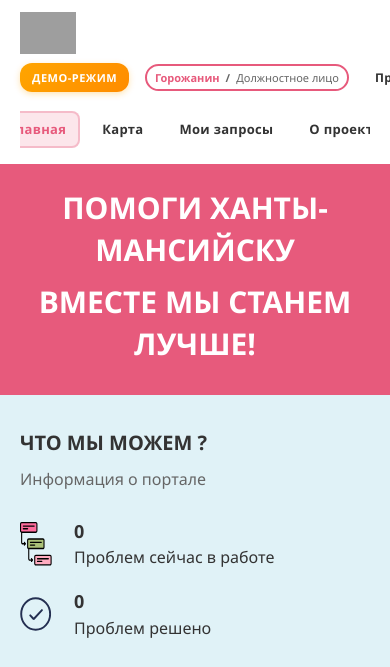
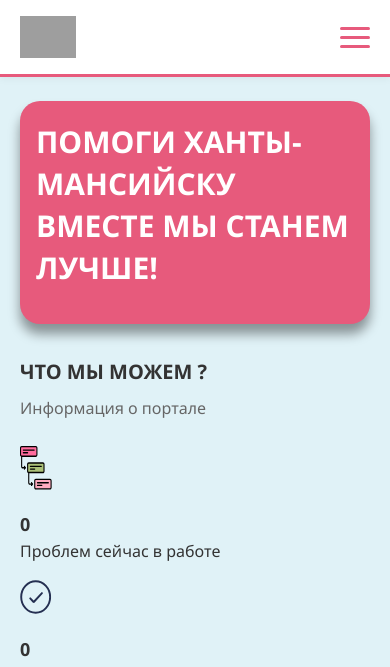
Before and after one commit to AndreyV105105105/Map_of_local_issues, a Django app: page / in a window 390 px wide. Shown: the top 667 px of the page. Run offline with Django 5.2, Linux system fonts and the light colour scheme; the first user in the database is signed in; tables that the repository leaves empty hold one stand-in row (Sample ...); grey boxes are pictures that could not be loaded.

Commit message:
header for mob vers change

```diff
--- a/static/css/base.css
+++ b/static/css/base.css
@@ -436,143 +448,135 @@ body {
 }
 
 
+.mobile-menu-btn {
+    display: none;
+    flex-direction: column;
+    justify-content: space-between;
+    width: 30px;
+    height: 21px;
+    background: transparent;
+    border: none;
+    cursor: pointer;
+    padding: 0;
+    z-index: 1001;
+}
+
+.mobile-menu-btn span {
+    width: 100%;
+    height: 3px;
+    background-color: var(--primary-color);
+    border-radius: 3px;
+    transition: all 0.3s ease;
+}
+
+.mobile-menu-btn.active span:nth-child(1) {
+    transform: translateY(9px) rotate(45deg);
+}
+
+.mobile-menu-btn.active span:nth-child(2) {
+    opacity: 0;
+}
+
+.mobile-menu-btn.active span:nth-child(3) {
+    transform: translateY(-9px) rotate(-45deg);
+}
+
 /* Адаптивность для header */
 @media (max-width: 992px) {
     .header .container {
-        gap: 24px;
+        position: relative;
     }
 
-    .header__nav ul {
+    .mobile-menu-btn {
+        display: flex;
+    }
+
+    .header__menu {
+        display: none;
+        position: absolute;
+        top: 100%;
+        left: 0;
+        width: 100%;
+        background-color: white;
+        flex-direction: column;
+        padding: 24px 20px;
+        box-shadow: 0 10px 20px rgba(0,0,0,0.1);
+        gap: 24px;
+        z-index: 1000;
+        border-top: 1px solid rgba(0,0,0,0.05);
+        max-height: 80vh;
+        overflow-y: auto;
+    }
+
+    .header__menu.active {
+        display: flex;
+        animation: slideDown 0.3s ease forwards;
+    }
+
+    .header__nav,
+    .header_main_nav {
+        width: 100%;
+        justify-content: center;
+    }
+
+    .header__nav ul,
+    .header_main_nav ul {
+        flex-direction: column;
+        width: 100%;
         gap: 16px;
+        align-items: center;
+    }
+
+    .header__nav li,
+    .header_main_nav li {
+        width: 100%;
+        justify-content: center;
+    }
+
+    .header__nav a,
+    .nav-item a {
+        width: 100%;
+        text-align: center;
+        padding: 12px;
+        background-color: var(--secondary-color);
+        border-radius: 12px;
+    }
+
+    .header__nav a:hover,
+    .nav-item a:hover {
+        background-color: rgba(231, 90, 124, 0.1);
     }
 
     .logo-icon {
         height: 48px;
     }
 
-    .header__logo a,
-    .header__logo h1 {
-        font-size: 14px;
+    /* Demo badge tweaks for mobile */
+    .demo-badge {
+        margin-right: 0;
+        margin-bottom: 8px;
     }
 
-    .header__nav a,
-    .nav-link-btn,
-    .nav-item a {
-        font-size: 15px;
-        padding: 8px 16px;
-    }
-}
-
-@media (max-width: 768px) {
-    .header {
-        padding: 12px 0;
+    .demo-switch {
+        margin-right: 0;
+        width: 100%;
+        justify-content: center;
     }
 
-    .header .container {
-        flex-wrap: wrap;
-        gap: 10px; /* Уменьшил gap */
-        align-items: center;
+    .demo-switch form {
+        width: 100%;
+        display: flex;
+        justify-content: center;
     }
 
-    .header__logo {
-        order: 1;
-        gap: 10px;
-        flex: 0 1 auto;
-        max-width: 60%;
-    }
-
-    .logo-icon {
-        height: 40px;
-        flex-shrink: 0;
-    }
-
-    .header__logo a,
-    .header__logo h1 {
-        font-size: 12px;
-        white-space: nowrap;
-        overflow: hidden;
-        text-overflow: ellipsis;
-    }
-
-
-    .header_main_nav {
-        order: 2;
-        margin-left: auto;
-        flex-shrink: 0;
-    }
-
-    .header_main_nav ul {
-        gap: 8px;
-    }
-
-    /* Меню разделов - на новой строке */
-    .header__nav {
-        order: 3;
+    .demo-switch-btn {
         width: 100%;
-        margin-top: 10px;
-        overflow-x: auto;
-        padding-bottom: 4px;
-        -webkit-overflow-scrolling: touch;
-        /* Скрываем скроллбар но оставляем скролл */
-        scrollbar-width: none;
-    }
-
-    .header__nav::-webkit-scrollbar {
-        display: none;
-    }
-
-    .header__nav ul {
-        gap: 12px;
-        width: max-content;
-        flex-wrap: nowrap;
-        padding: 0 4px; /* Небольшой отступ по бокам */
-    }
-
-    .header__nav a,
-    .nav-link-btn,
-    .nav-item a {
-        font-size: 14px;
-        padding: 8px 14px;
-        white-space: nowrap;
-    }
-
-    .nav-link-btn-primary {
-        font-size: 14px;
-        padding: 8px 16px;
-    }
-
-    .results-gallery {
-        grid-template-columns: repeat(2, 1fr);
-    }
-
-    .results-info {
-        flex-direction: column;
-        gap: 12px;
-    }
-
-    .footer-links {
-        flex-direction: column;
-        gap: 8px;
-        align-items: center;
-    }
-
-    .footer-content {
-        flex-direction: column;
-        align-items: center;
-        text-align: center;
-    }
-
-    .footer-text {
-        min-width: auto;
-        width: 100%;
+        justify-content: center;
+        padding: 12px;
     }
 }
 
 @media (max-width: 480px) {
-    .header .container {
-        gap: 8px;
-    }
-
     /* Скрываем текст логотипа на совсем маленьких экранах, оставляем только иконку */
     .header__logo h1,
     .header__logo a {
@@ -580,29 +584,7 @@ body {
     }
 
     .logo-icon {
-        height: 42px; /* Чуть крупнее иконка, раз текста нет */
-    }
-
-    .header__nav ul {
-        gap: 8px;
-    }
-
-    .header__nav a,
-    .nav-link-btn,
-    .nav-item a {
-        font-size: 13px;
-        padding: 6px 12px;
-    }
-
-    .header_main_nav .nav-item a {
-        font-size: 12px;
-        padding: 6px 10px;
-    }
-
-    /* Для демо-режима уменьшаем отступы */
-    .demo-switch-btn {
-        padding: 4px 8px;
-        font-size: 11px;
+        height: 42px;
     }
 
     .results-gallery {
--- a/static/css/home.css
+++ b/static/css/home.css
@@ -41,6 +41,8 @@ html, body {
     font-weight: 600;
     line-height: 1.4;
     text-transform: uppercase;
+    word-wrap: break-word;
+    overflow-wrap: break-word;
 }
 
 
@@ -52,17 +54,21 @@ html, body {
     text-align: left;
     margin-top: 15px;
     align-self: flex-start;
+    word-wrap: break-word;
+    max-width: 100%;
 }
 
 .banner-right {
     font-size: 24px;
     font-weight: 600;
-    line-height: 100;
+    line-height: 1.4;
     text-transform: uppercase;
     text-align: right;
     margin-bottom:15px ;
     align-self: flex-end;
     margin-top: auto;
+    word-wrap: break-word;
+    max-width: 100%;
 }
 
 
@@ -390,48 +397,61 @@ html, body {
     .gallery-prev, .gallery-next {
         display: none;
     }
+}
+
+
+@media (max-width: 992px) {
+    .content-grid {
+        grid-template-columns: 1fr;
+    }
+
+    .cards-container {
+        grid-template-columns: repeat(2, 1fr);
+    }
+
+    .help-banner {
+        width: 100%;
+        border-radius: 20px;
+        padding: 24px;
+        margin: 24px 0;
+    }
 
     .help-banner.full-width {
-        width: auto;
+        width: 100%;
         left: 0;
-        margin: 0 -20px; /* Компенсация padding контейнера */
+        margin-left: 0;
+        margin-right: 0;
+        border-radius: 20px;
         padding: 24px;
-        border-radius: 0;
-        box-shadow: none;
     }
 
     .map-wrapper {
         margin-top: 0;
     }
 
-    .content-grid {
+    .map-image {
+        height: 300px;
+        object-fit: cover;
+    }
+}
+
+@media (max-width: 768px) {
+    .cards-container {
         grid-template-columns: 1fr;
-        gap: 24px;
     }
 
-    .cards-container {
-        grid-template-columns: 1fr;
-        gap: 16px;
+    .help-banner {
+        padding: 24px 16px;
     }
 
     .help-banner-content {
         flex-direction: column;
-        align-items: center;
-        text-align: center;
+        align-items: flex-start;
     }
 
-    .banner-left,
-    .banner-right {
-        font-size: 20px;
-        text-align: center;
-        align-self: center;
-        margin: 0 0 10px 0;
-    }
-
-    .banner-text-content {
-        display: flex;
-        flex-direction: column;
-        align-items: center;
+    .help-banner h2,
+    .help-banner p {
+        text-align: left;
     }
 }
 
@@ -441,21 +461,26 @@ html, body {
     }
 
     .info-item {
-        flex-direction: row; /* Вернем в строку, чтобы не разваливалось */
-        align-items: center;
+        flex-direction: column;
+        align-items: flex-start;
     }
 
     .info-item img {
-        margin-bottom: 0;
-        margin-right: 10px;
+        margin-bottom: 8px;
     }
 
     .map-container {
-        height: 250px;
+        height: auto;
+        min-height: 250px;
     }
 
     .map-image {
         height: 250px;
+    }
+
+    .help-banner,
+    .help-banner.full-width {
+        padding: 20px 16px;
     }
 
     .banner-left,
@@ -463,7 +488,41 @@ html, body {
         font-size: 18px;
     }
 
-    .help-banner.full-width {
-        padding: 20px 16px;
+    .map-cta, .demo-cta-button {
+        padding: 10px 20px;
+        font-size: 14px;
+        width: 80%;
+        white-space: nowrap;
+        overflow: hidden;
+        text-overflow: ellipsis;
     }
 }
+
+
+@media (max-width: 768px) {
+    .banner-text-container {
+        flex-direction: column;
+        align-items: stretch;
+        min-height: auto;
+        gap: 10px;
+    }
+
+    .banner-left,
+    .banner-right {
+        font-size: 20px;
+        text-align: center;
+        align-self: center;
+        margin-top: 0;
+    }
+
+    .help-banner.full-width-left {
+        padding: 20px 0;
+    }
+}
+
+@media (max-width: 480px) {
+    .banner-left,
+    .banner-right {
+        font-size: 18px;
+    }
+}
--- a/static/css/map.css
+++ b/static/css/map.css
@@ -122,7 +122,6 @@
     position: relative;
     margin-bottom: 20px;
     z-index: 2;
-    max-width: 500px;
     background: white;
     border-radius: 24px;
     box-shadow: 0 4px 12px rgba(0,0,0,0.15);
--- a/templates/base.html
+++ b/templates/base.html
@@ -25,6 +25,13 @@
                 <a class="navbar-brand" href="{% url 'home' %}"><h1>КАРТА ЛОКАЛЬНЫХ<br>ПРОБЛЕМ</h1></a>
             </div>
 
+            <button class="mobile-menu-btn" aria-label="Меню">
+                <span></span>
+                <span></span>
+                <span></span>
+            </button>
+
+            <div class="header__menu">
                 <nav class="header__nav">
                     <ul class="list_nav">
                         <li><a href="{% url 'home' %}" class="nav-link-btn {% if request.resolver_match.url_name == 'home' %}active{% endif %}">Главная</a></li>
@@ -52,7 +59,7 @@
                                     <span class="demo-indicator">ДЕМО-РЕЖИМ</span>
                                 </li>
                                 <li class="nav-item demo-switch">
-                                <form method="post" action="{% url 'users:switch_demo_role' %}" style="display: inline;">
+                                    <form method="post" action="{% url 'users:switch_demo_role' %}" class="demo-form">
                                         {% csrf_token %}
                                         <button type="submit" class="demo-switch-btn" title="Переключить роль">
                                             {% if user.role == 'citizen' %}
```
Also changed, not shown: other parts of static/css/base.css (+24 -0 lines), other parts of static/css/home.css (+1 -0 lines), other parts of templates/base.html (+2 -0 lines), static/js/base.js (added, +33 -0 lines). Lines whose indentation alone changed are shown as unchanged.
